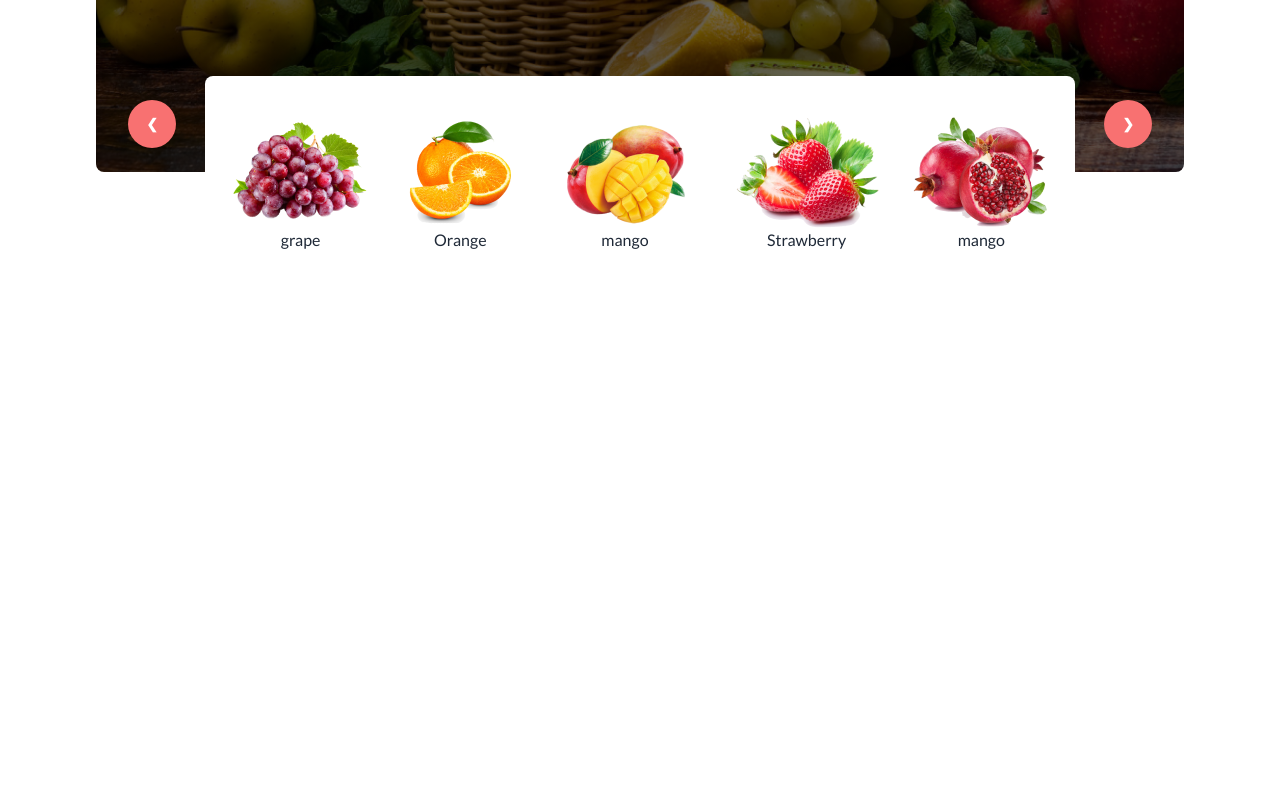
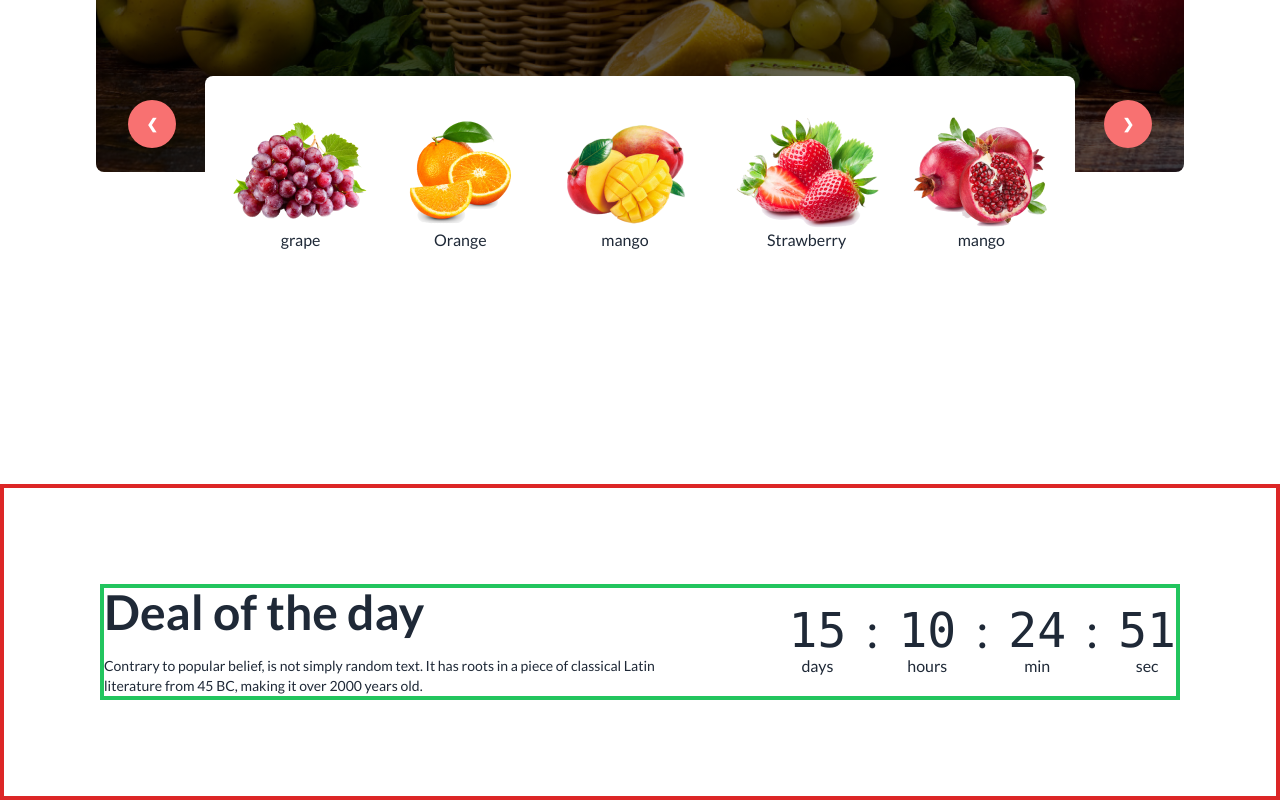
Before and after one commit to tofayeLL/fruit-brust-with-tailwind-daisyui, a plain HTML site: page index.html in a window 1280 px wide. Shown: the part 628-1428 px from the top of the page. Before the commit the page ends 1112 px from the top, so only its background shows below. Drawn offline with nearby package versions, Linux system fonts and the light colour scheme; grey boxes are pictures that could not be loaded.

Commit message:
finished deal of the section

```diff
--- a/index.html
+++ b/index.html
@@ -22,7 +22,7 @@
 </head>
 
 <body class="font-lato">
-    <header class="container mx-auto lg:px-24 px-2 ">
+    <header class="container mx-auto lg:px-24 px-4 ">
         <!-- nav section -->
         <nav class="border-4 border-green-400 ">
             <div class="navbar lg:bg-red-400 rounded-full ">
@@ -81,7 +81,7 @@
             <div class="carousel w-full">
 
                 <!-- slider 1 -->
-                <div id="slide1" class="carousel-item relative w-full rounded-lg bg-cover bg-center h-[70vh] px-0 py-20 lg:py-8" style="background-image: linear-gradient(45deg,rgba(0,0,0,0.7),rgba(0,0,0,0.4)),url('./images/banner1.png');">
+                <div id="slide1" class="carousel-item relative w-full rounded-lg bg-cover bg-center h-[70vh] px-0 py-8" style="background-image: linear-gradient(45deg,rgba(0,0,0,0.7),rgba(0,0,0,0.4)),url('./images/banner1.png');">
                     <!-- text content -->
                     <div class="lg:w-[70%] mx-auto text-center flex flex-col justify-center items-center space-y-4 lg:space-y-6 ">
                         <h3 class="text-white text-3xl lg:text-5xl font-bold">Exotic tastes at your <br> doorstep</h3>
@@ -105,7 +105,7 @@
 
 
                 <!-- slider 2 -->
-                <div id="slide2" class="carousel-item relative w-full rounded-lg bg-cover bg-center h-[70vh] px-0 py-20 lg:py-8" style="background-image: linear-gradient(45deg,rgba(0,0,0,0.7),rgba(0,0,0,0.4)),url('./images/banner2.png');">
+                <div id="slide2" class="carousel-item relative w-full rounded-lg bg-cover bg-center h-[70vh] px-0 py-8" style="background-image: linear-gradient(45deg,rgba(0,0,0,0.7),rgba(0,0,0,0.4)),url('./images/banner2.png');">
                     <!-- text content -->
                     <div class="lg:w-[70%] mx-auto text-center flex flex-col justify-center items-center space-y-4 lg:space-y-6 ">
                         <h3 class="text-white text-3xl lg:text-5xl font-bold">Exotic tastes at your <br> doorstep</h3>
@@ -126,7 +126,7 @@
                 </div>
 
                <!-- slider 3 -->
-               <div id="slide3" class="carousel-item relative w-full rounded-lg bg-cover bg-center h-[70vh] px-0 py-20 lg:py-8" style="background-image: linear-gradient(45deg,rgba(0,0,0,0.7),rgba(0,0,0,0.4)),url('./images/banner3.png');">
+               <div id="slide3" class="carousel-item relative w-full rounded-lg bg-cover bg-center h-[70vh] px-0 py-8" style="background-image: linear-gradient(45deg,rgba(0,0,0,0.7),rgba(0,0,0,0.4)),url('./images/banner3.png');">
                 <!-- text content -->
                 <div class="lg:w-[70%] mx-auto text-center flex flex-col justify-center items-center space-y-4 lg:space-y-6 ">
                     <h3 class="text-white text-3xl lg:text-5xl font-bold">Exotic tastes at your <br> doorstep</h3>
@@ -147,7 +147,7 @@
                 </div>
 
                <!-- slider 4 -->
-               <div id="slide4" class="carousel-item relative w-full rounded-lg bg-cover bg-center h-[70vh] px-0 py-20 lg:py-8" style="background-image: linear-gradient(45deg,rgba(0,0,0,0.7),rgba(0,0,0,0.4)),url('./images/banner4.png');">
+               <div id="slide4" class="carousel-item relative w-full rounded-lg bg-cover bg-center h-[70vh] px-0 py-8" style="background-image: linear-gradient(45deg,rgba(0,0,0,0.7),rgba(0,0,0,0.4)),url('./images/banner4.png');">
                 <!-- text content -->
                 <div class="lg:w-[70%] mx-auto text-center flex flex-col justify-center items-center space-y-4 lg:space-y-6 ">
                     <h3 class="text-white text-3xl lg:text-5xl font-bold">Exotic tastes at your <br> doorstep</h3>
@@ -200,8 +200,55 @@
 
         </div>
 
+
+
     </header>
-    <main>
+    <main class="container mx-auto lg:px-24 px-4 border-4 border-red-600 ">
+         <!-- section deal of the day section -->
+         <section class=" my-24 flex gap-6 flex-col text-center lg:text-left lg:flex-row justify-between items-center border-4 border-green-500">
+            <!-- text container -->
+            <div class="space-y-5 lg:w-[54%]">
+                <h3 class="text-3xl lg:text-5xl font-bold">Deal of the day</h3>
+                <p class="text-sm font-normal">Contrary to popular belief, is not simply random text. It has roots in a piece of classical Latin literature from 45 BC, making it over 2000 years old.</p>
+
+            </div>
+
+            <!-- countdown or time content -->
+            <div>
+
+                <div class="grid grid-flow-col gap-3  lg:gap-5 text-center auto-cols-max">
+                    <div class="flex flex-col">
+                      <span class="countdown font-mono text-5xl">
+                        <span style="--value:15;"></span>
+                      </span>
+                      days
+                    </div>
+                    <div class="flex justify-center text-5xl">:</div>
+                    <div class="flex flex-col">
+                      <span class="countdown font-mono text-5xl">
+                        <span style="--value:10;"></span>
+                      </span>
+                      hours
+                    </div>
+                    <div class="flex justify-center text-5xl">:</div>
+                    <div class="flex flex-col">
+                      <span class="countdown font-mono text-5xl">
+                        <span style="--value:24;"></span>
+                      </span>
+                      min
+                    </div>
+                    <div class="flex justify-center text-5xl">:</div>
+                    <div class="flex flex-col">
+                      <span class="countdown font-mono text-5xl">
+                        <span style="--value:51;"></span>
+                      </span>
+                      sec
+                    </div>
+                  </div>
+
+            </div>
+
+         </section>
 
     </main>
     <footer>
```
